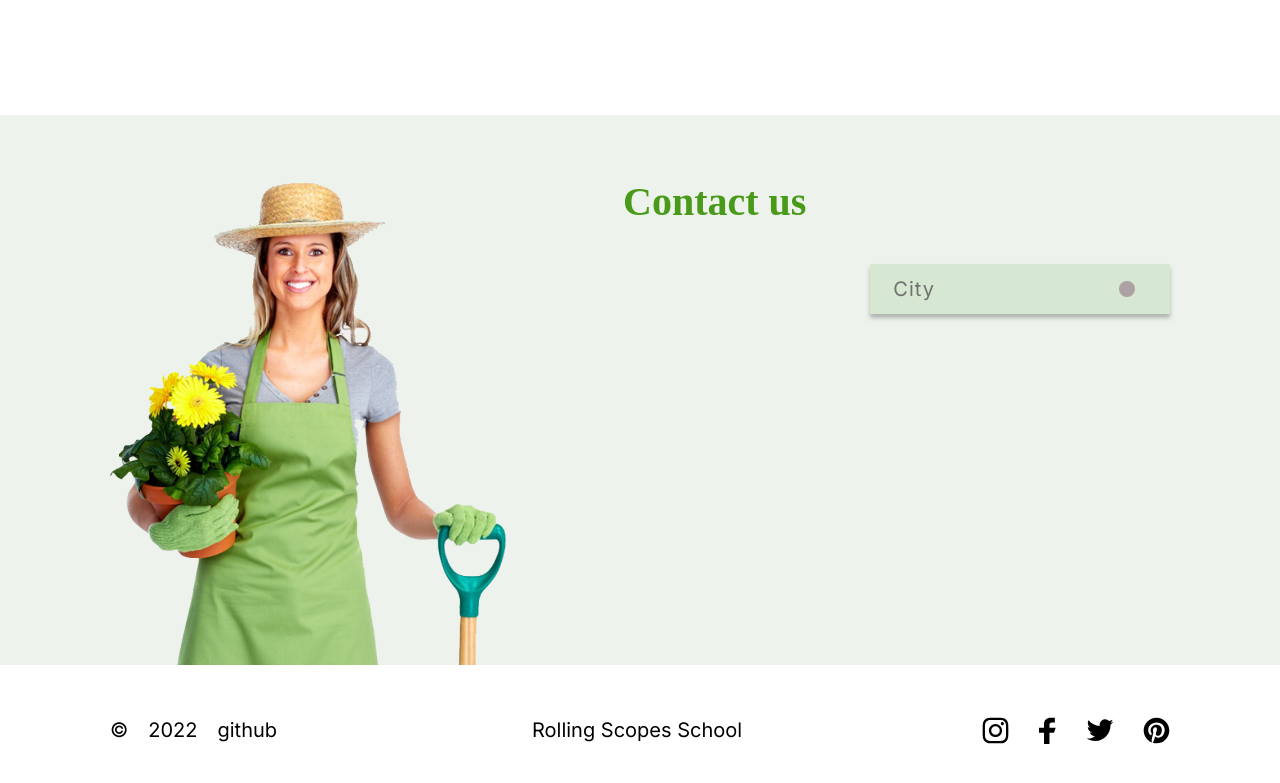
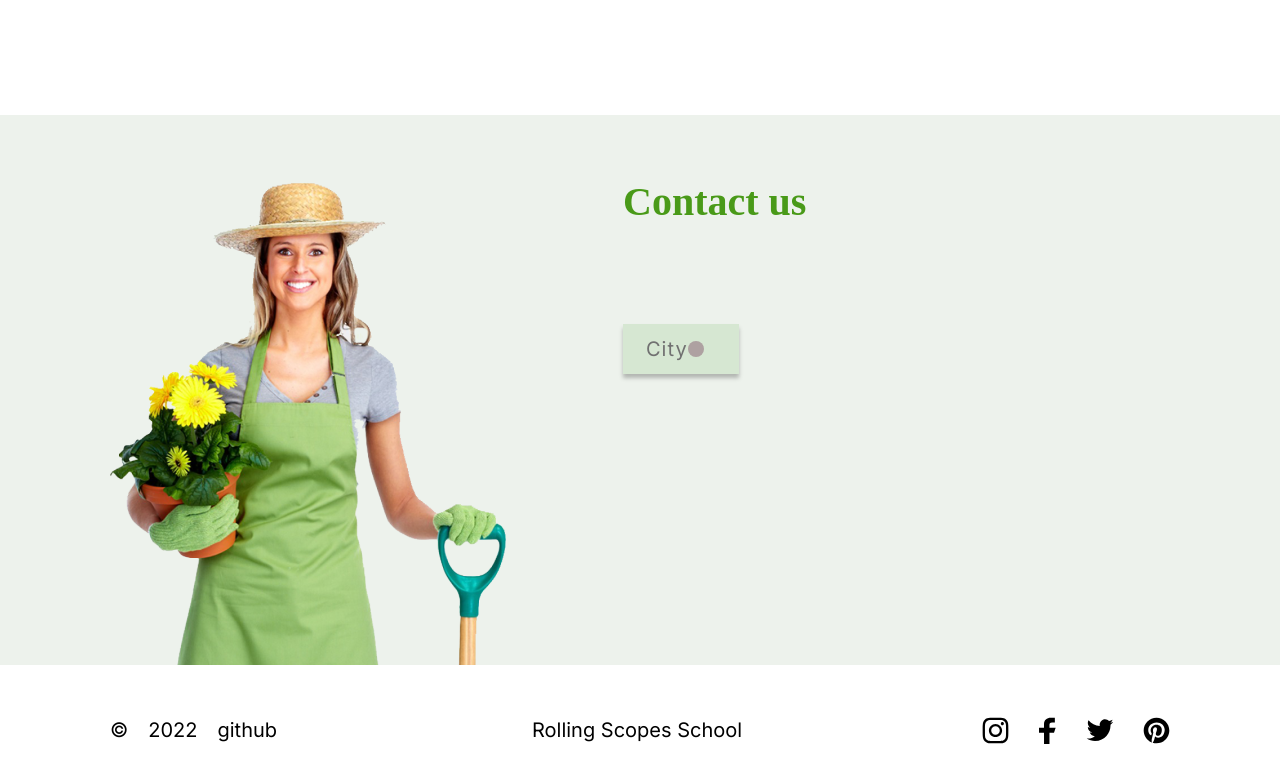
Before and after one commit to Swettlana/Plants, a website: page plants/index.html in a window 1280 px wide. Shown: the part 3578-4361 px from the top of the page. Drawn offline with Linux system fonts and the light colour scheme; a web font is replaced by a local one.

Commit message:
fix: fixed styles for select

```diff
--- a/plants/sass/base/_mixins.scss
+++ b/plants/sass/base/_mixins.scss
@@ -34,6 +34,11 @@
   background-size: $background-size;
   background-repeat: no-repeat;
 }
+@mixin media-for-contacts {
+  @media (max-width: 1390px) {
+    @content;
+  }
+}
 
 @mixin media-netbook {
   @media (max-width: $netbook-width) {
--- a/plants/sass/base/_select.scss
+++ b/plants/sass/base/_select.scss
@@ -9,6 +9,10 @@
   @extend %font-sans-serif;
   padding-top: 96px;
 
+  @include media-netbook {
+    padding: 0;
+  }
+
   &__header {
     @include flex-parent();
     width: 100%;
@@ -18,6 +22,17 @@
     letter-spacing: 0.05em;
     color: $color-tittle-welcome;
     cursor: pointer;
+
+    @include media-netbook {
+      flex: 0;
+      margin-top: 0;
+      width: 450px;
+    }
+
+    @include media-tablet {
+      width: 300px;
+      padding: 5px 21px 5px 18px;
+    }
 
     &:hover,
     &:active {
@@ -33,17 +48,6 @@
       background-position: center;
     }
 
-    @include media-netbook {
-      flex: 0;
-      margin-top: 0;
-      width: 450px;
-      padding: 28px 35px 24px 21px;
-    }
-
-    @include media-tablet {
-      width: 300px;
-      padding: 28px 21px 24px 18px;
-    }
     &_button {
       width: 16px;
       height: 16px;
@@ -54,7 +58,7 @@
       background-repeat: no-repeat;
       background-position: center;
 
-      &::hover {
+      &:hover {
         background-color: #8ba07e;
         background-image: url("../assets/arrow-select.svg");
         background-size: 12px 8px;
@@ -120,6 +124,10 @@
     border: 1px solid #000000;
     border-radius: 20px;
 
+    @media (max-width: 1096px) {
+      padding: 12px;
+    }
+
     div {
       @include flex-parent($align-items: start, $justify-content: start);
       @include font(400, 16px, 40px);
--- a/plants/sass/components/_contacts.scss
+++ b/plants/sass/components/_contacts.scss
@@ -11,11 +11,11 @@
     padding: 40px $content-padding-tablet 0;
     flex-direction: column;
     align-items: center;
-    row-gap: 210px;
+    row-gap: 253px;
   }
   @include media-tablet {
     padding: 25px $content-padding-mobile 0;
-    row-gap: 92px;
+    row-gap: 132px;
   }
 
   &__image {
@@ -44,6 +44,10 @@
     @include flex-parent($align-items: flex-start);
     flex-basis: 710px;
     column-gap: 64px;
+
+    @include media-for-contacts {
+      flex-direction: column;
+    }
 
     @include media-netbook {
       flex-direction: column;
```
Also changed, not shown: plants/sass/style.css, 1 other file.
